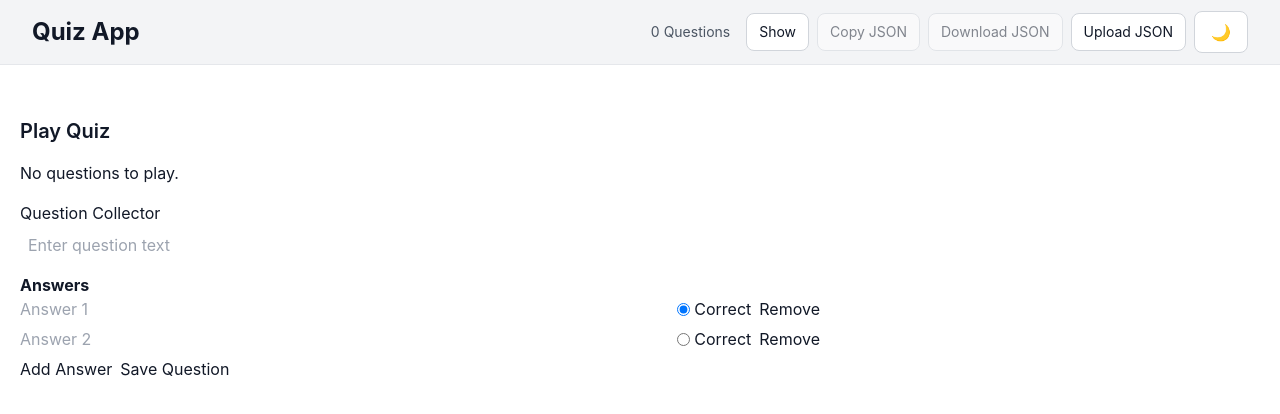
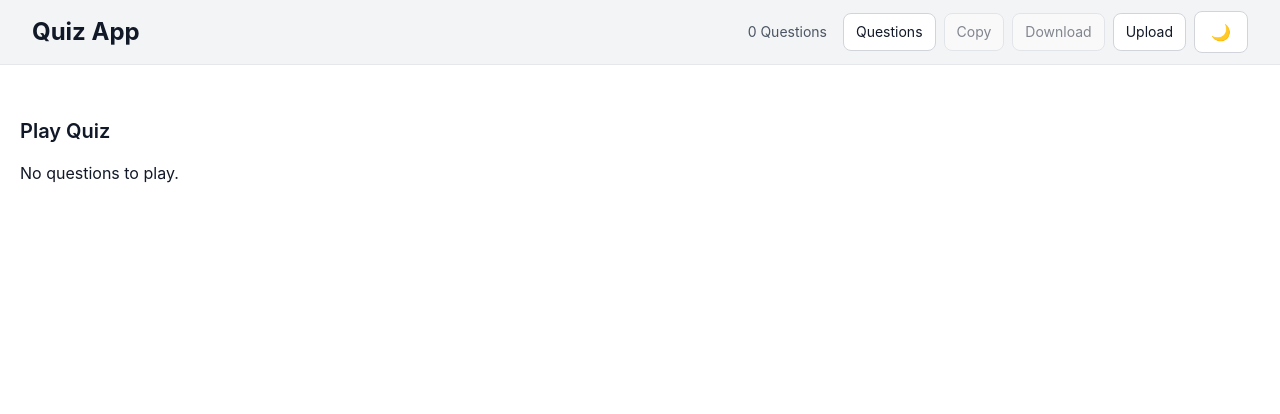
Before and after one commit to djisaksen/quizapp, a React (Create React App) app: page / in a window 1280 px wide. Shown: the top 414 px of the page. Built offline with nearby package versions, Linux system fonts and the light colour scheme.

Commit message:
Edited Layout
- issues white on white text
Added
- fixed bug of questions not loading on refresh, now loads on mount.
- moved question collector inside saved questions.
- streamlined button names

```diff
--- a/src/App.js
+++ b/src/App.js
@@ -3,13 +3,20 @@ import QuestionCollector from "./QuestionCollector";
 import QuizPlayer from "./QuizPlayer";
 
 function App() {
-  const [collected, setCollected] = useState([]);
+  const [collected, setCollected] = useState(() => {
+    try {
+      const saved = localStorage.getItem("quizapp:questions");
+      return saved ? JSON.parse(saved) : [];
+    } catch (err) {
+      console.error("Failed to load questions", err);
+      return [];
+    }
+  });
   const [darkMode, setDarkMode] = useState(() => {
     const saved = localStorage.getItem("darkMode");
     return saved ? JSON.parse(saved) : false;
   });
   const [showSavedQuestions, setShowSavedQuestions] = useState(false);
-  const [showCollector, setShowCollector] = useState(true);
   const [copied, setCopied] = useState(false);
 
   useEffect(() => {
@@ -118,7 +125,7 @@ function App() {
                 onClick={() => setShowSavedQuestions(!showSavedQuestions)}
                 className="px-3 py-2 text-sm rounded-lg border border-gray-300 dark:border-gray-600 bg-white dark:bg-gray-700 hover:bg-gray-50 dark:hover:bg-gray-600 transition-colors"
               >
-                Show
+                Questions
               </button>
 
               <button
@@ -126,7 +133,7 @@ function App() {
                 disabled={collected.length === 0}
                 className="px-3 py-2 text-sm rounded-lg border border-gray-300 dark:border-gray-600 bg-white dark:bg-gray-700 hover:bg-gray-50 dark:hover:bg-gray-600 transition-colors disabled:opacity-50 disabled:cursor-not-allowed"
               >
-                {copied ? "✓ Copied!" : "Copy JSON"}
+                {copied ? "✓ Copied!" : "Copy"}
               </button>
 
               <button
@@ -134,7 +141,7 @@ function App() {
                 disabled={collected.length === 0}
                 className="px-3 py-2 text-sm rounded-lg border border-gray-300 dark:border-gray-600 bg-white dark:bg-gray-700 hover:bg-gray-50 dark:hover:bg-gray-600 transition-colors disabled:opacity-50 disabled:cursor-not-allowed"
               >
-                Download JSON
+                Download
               </button>
 
               <label>
@@ -145,7 +152,7 @@ function App() {
                   onChange={handleUploadJSON}
                 />
                 <span className="inline-block px-3 py-2 text-sm rounded-lg border border-gray-300 dark:border-gray-600 bg-white dark:bg-gray-700 hover:bg-gray-50 dark:hover:bg-gray-600 transition-colors cursor-pointer">
-                  Upload JSON
+                  Upload
                 </span>
               </label>
 
@@ -161,10 +168,18 @@ function App() {
       </nav>
 
       {/* Saved Questions Display */}
-      {showSavedQuestions && collected.length > 0 && (
+      {showSavedQuestions && (
         <div className="bg-gray-50 dark:bg-gray-800 border-b border-gray-200 dark:border-gray-700">
           <div className="max-w-7xl mx-auto px-4 sm:px-6 lg:px-8 py-4">
-            <h3 className="text-lg font-semibold mb-3">Saved Questions</h3>
+            <h3 className="text-lg font-semibold mb-3">Add Questions</h3>
+            <QuestionCollector onChange={setCollected} />
+
+            {collected.length > 0 && (
+              <>
+                <div className="mt-6 pt-6 border-t border-gray-200 dark:border-gray-700">
+                  <h3 className="text-lg font-semibold mb-3">
+                    Saved ({collected.length})
+                  </h3>
                   <ol className="space-y-3">
                     {collected.map((q, i) => (
                       <li
@@ -184,13 +199,17 @@ function App() {
                                   : ""
                               }
                             >
-                        {ans} {ai === q.correctAnswerIndex ? "(correct)" : ""}
+                              {ans}{" "}
+                              {ai === q.correctAnswerIndex ? "(correct)" : ""}
                             </li>
                           ))}
                         </ul>
                       </li>
                     ))}
                   </ol>
+                </div>
+              </>
+            )}
           </div>
         </div>
       )}
@@ -201,18 +220,6 @@ function App() {
           <h2 className="text-xl font-semibold mb-4">Play Quiz</h2>
           <QuizPlayer questions={collected} />
         </div>
-        {collected.length > 0 && (
-          <div className="mb-4">
-            <button
-              onClick={() => setShowCollector(!showCollector)}
-              className="px-4 py-2 rounded-lg border border-gray-300 dark:border-gray-600 bg-white dark:bg-gray-700 hover:bg-gray-50 dark:hover:bg-gray-600 transition-colors"
-            >
-              {showCollector ? "Hide" : "Show"} Question Collector
-            </button>
-          </div>
-        )}
-
-        {showCollector && <QuestionCollector onChange={setCollected} />}
       </div>
     </div>
   );
--- a/src/QuestionCollector.js
+++ b/src/QuestionCollector.js
@@ -135,7 +135,6 @@ export default function QuestionCollector({ onChange }) {
 
   return (
     <div style={{ maxWidth: 800, margin: "16px 0" }}>
-      <h2>Question Collector</h2>
       <div style={{ marginBottom: 8 }}>
         <input
           type="text"
@@ -147,7 +146,6 @@ export default function QuestionCollector({ onChange }) {
       </div>
 
       <div style={{ marginBottom: 8 }}>
-        <strong>Answers</strong>
         {answers.map((a, i) => (
           <AnswerInput
             key={i}
```
Lines whose indentation alone changed are shown as unchanged.
